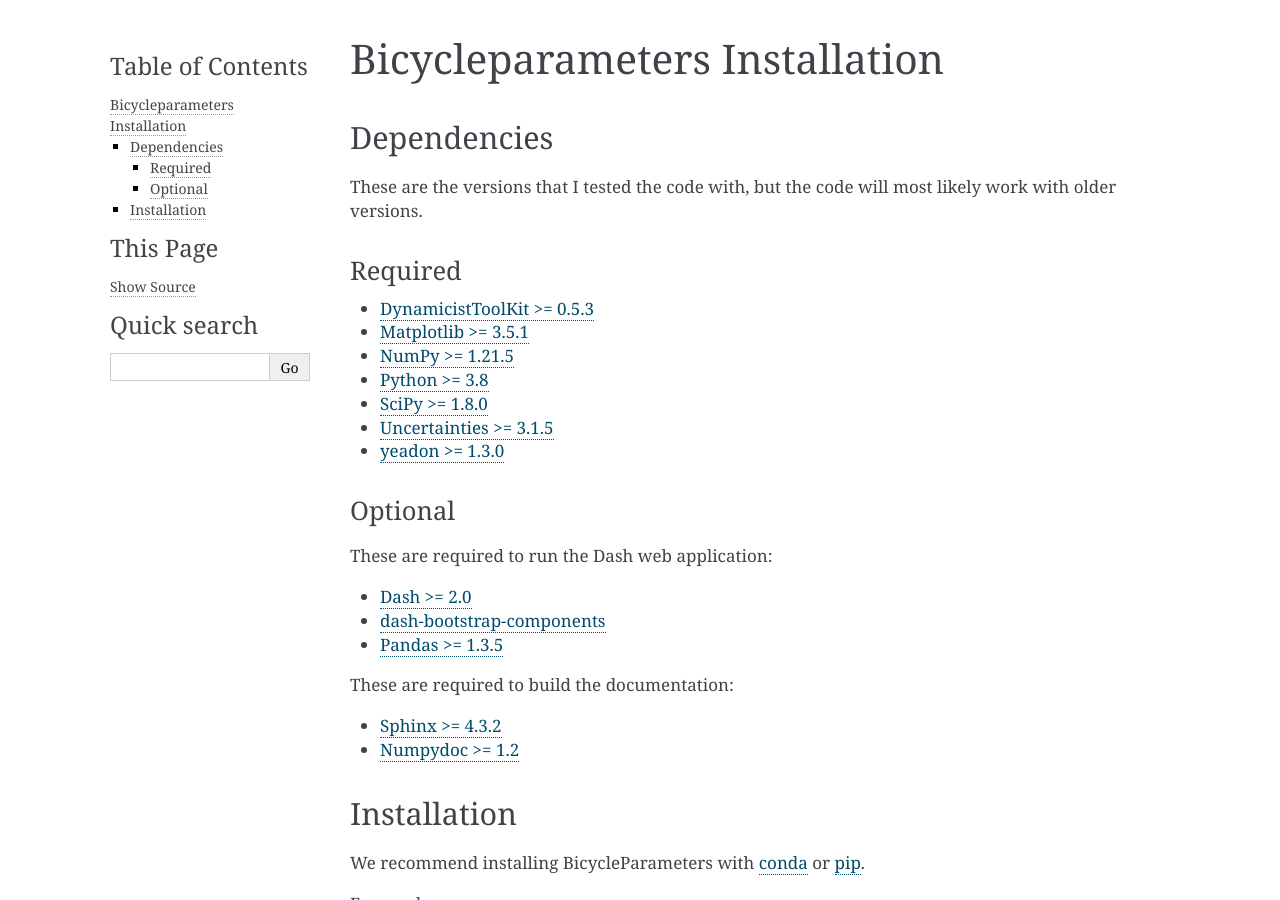
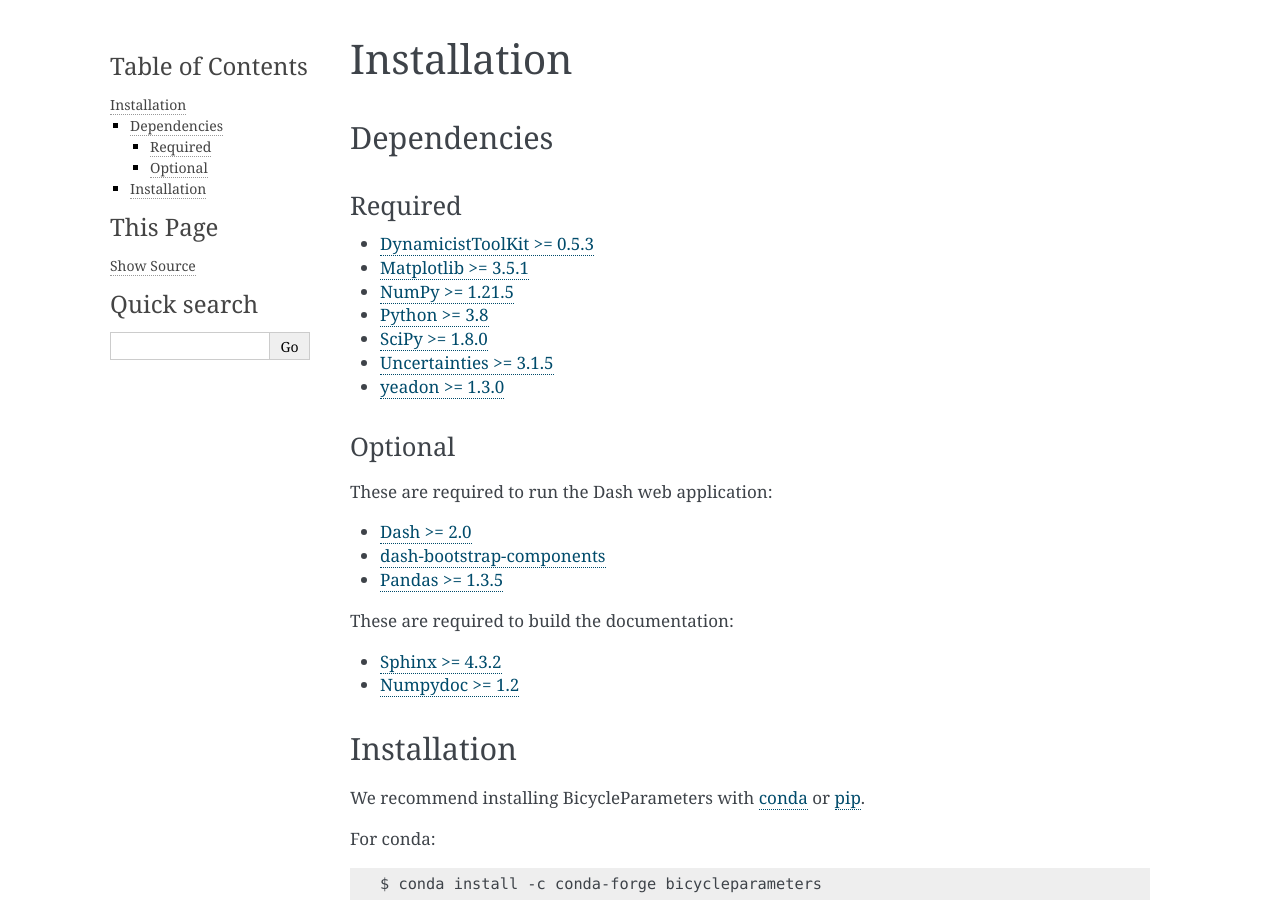
Before and after one commit to moorepants/BicycleParameters, a Sphinx documentation site: the page built from docs/installation.rst, in a window 1280 px wide and 900 px high. Built offline with Sphinx 7.4.7, drawn with Linux system fonts in a browser that asks for light colours; pages that are not in the unit, such as notebooks, are missing from menus.

Commit message:
Shorten installation page title.

```diff
--- a/docs/installation.rst
+++ b/docs/installation.rst
@@ -1,11 +1,9 @@
-==============================
-Bicycleparameters Installation
-==============================
+============
+Installation
+============
 
 Dependencies
 ============
-These are the versions that I tested the code with, but the code will most
-likely work with older versions.
 
 Required
 --------
```
